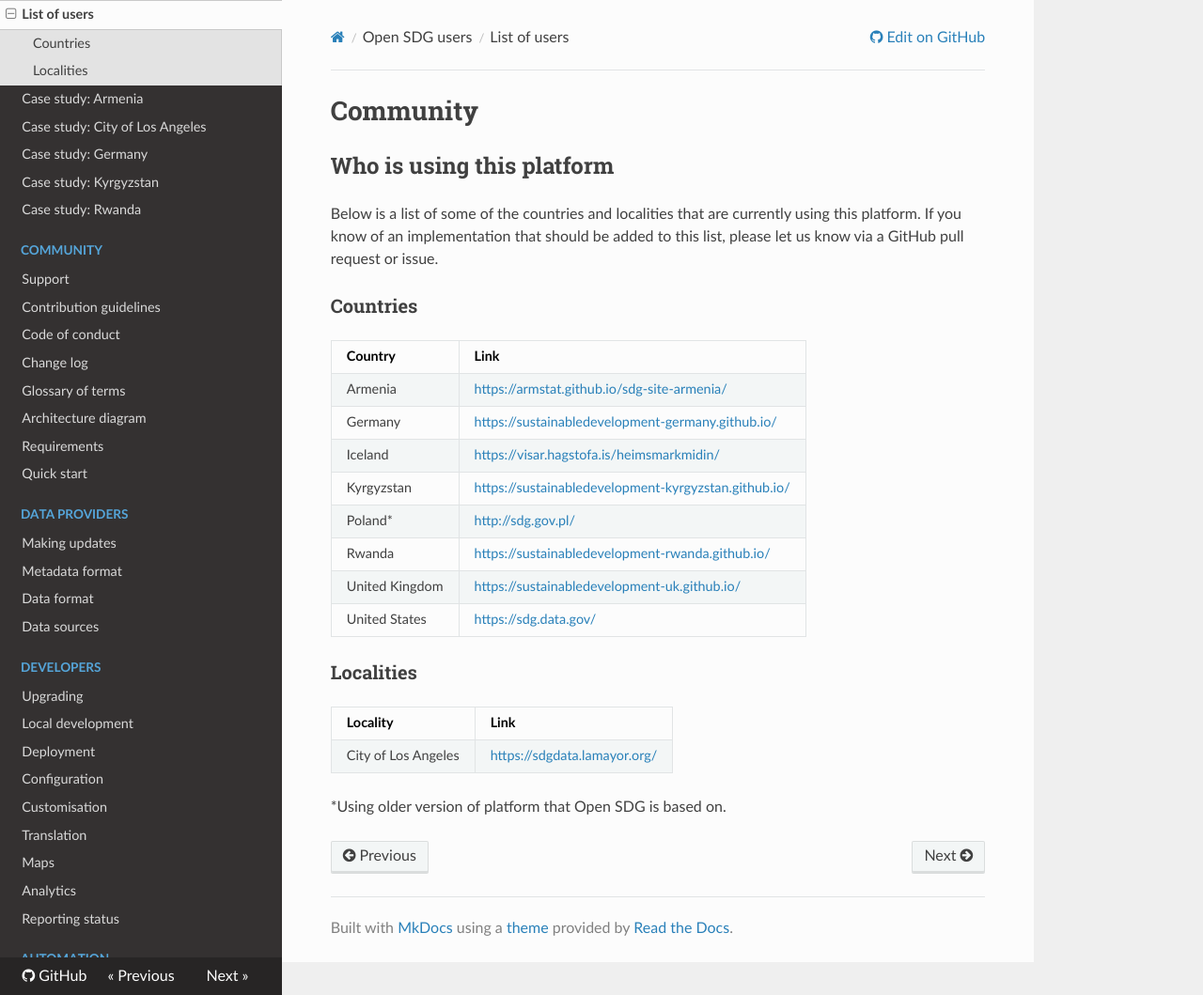
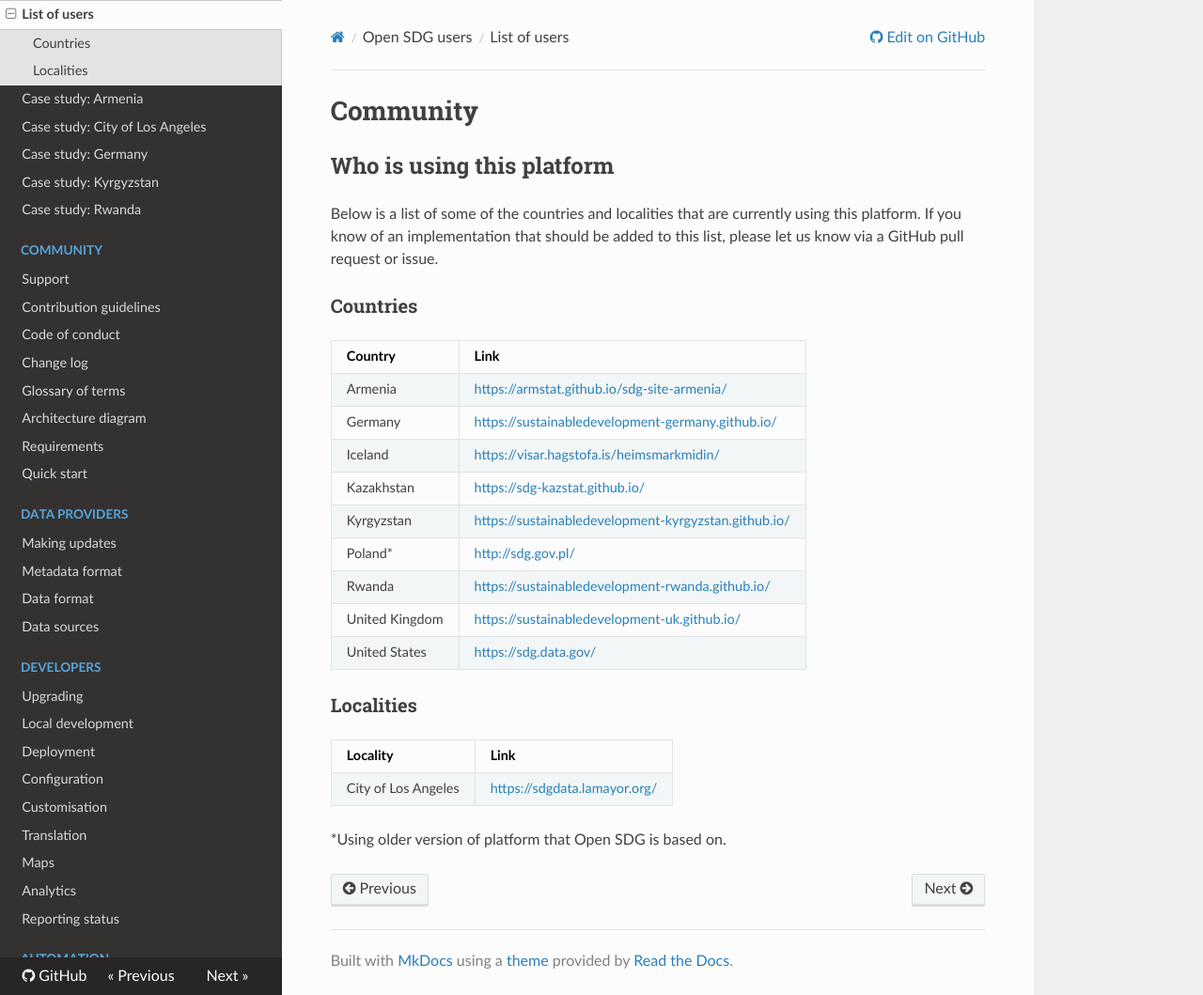
Before and after one commit to open-sdg/open-sdg, an MkDocs documentation site: the page built from docs/community.md, in a window 1280 px wide and 1059 px high. Shown: the whole window at 94% size. Built offline with MkDocs 1.6.1, drawn with Linux system fonts in a browser that asks for light colours; nearby versions of some CDN libraries; old or Windows-style settings are respelled for this version of MkDocs.

Commit message:
Add Kazakhstan to list of countries

```diff
--- a/docs/community.md
+++ b/docs/community.md
@@ -11,6 +11,7 @@ Below is a list of some of the countries and localities that are currently using
 |Armenia|<https://armstat.github.io/sdg-site-armenia/>|
 |Germany|<https://sustainabledevelopment-germany.github.io/>|
 |Iceland|<https://visar.hagstofa.is/heimsmarkmidin/>|
+|Kazakhstan|<https://sdg-kazstat.github.io/>|
 |Kyrgyzstan|<https://sustainabledevelopment-kyrgyzstan.github.io/>|
 |Poland* |<http://sdg.gov.pl/>|
 |Rwanda|<https://sustainabledevelopment-rwanda.github.io/>|
```
